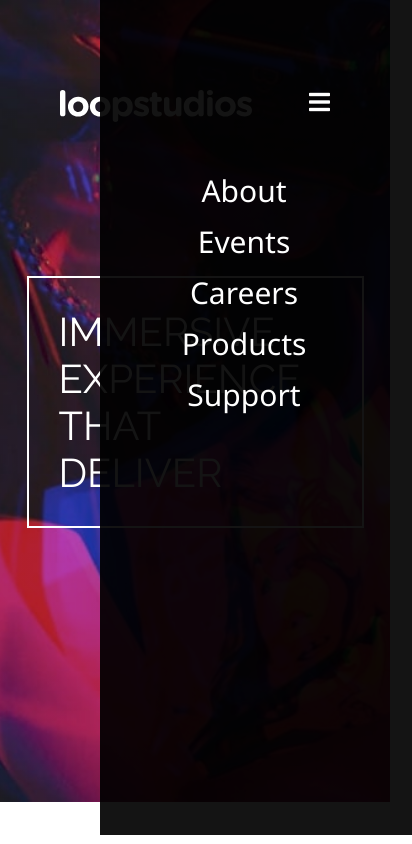
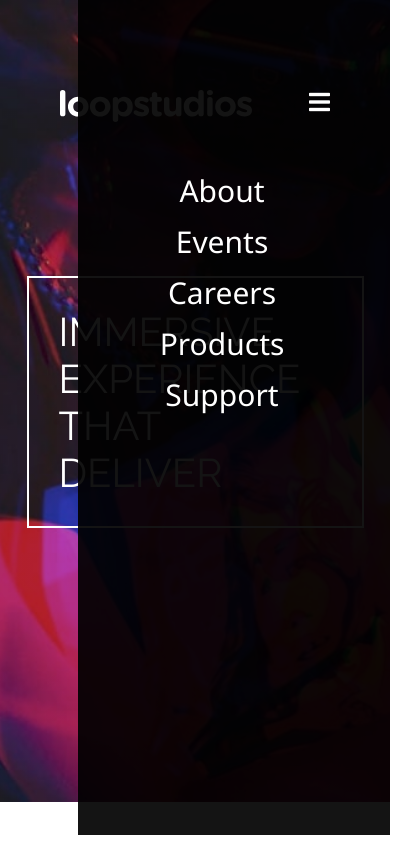
Before and after one commit to annakrassowska/Loopstudios---concept-website, a plain HTML site: page index.html in a window 390 px wide. Both pictures are taken after a click on the element 319 px from the left and 108 px from the top of the page. Shown: the top 844 px of the page, 412 px wide, since content can reach past the window. Drawn offline with nearby package versions, Linux system fonts and the light colour scheme.

Commit message:
Add files via upload

```diff
--- a/styles.css
+++ b/styles.css
@@ -341,7 +341,7 @@ footer {
     display: block;
     position: absolute;
     top: 0;
-    left: 100px;
+    right:0;
     text-align: center;
     padding-top: 160px;
     width: 80%;
```
